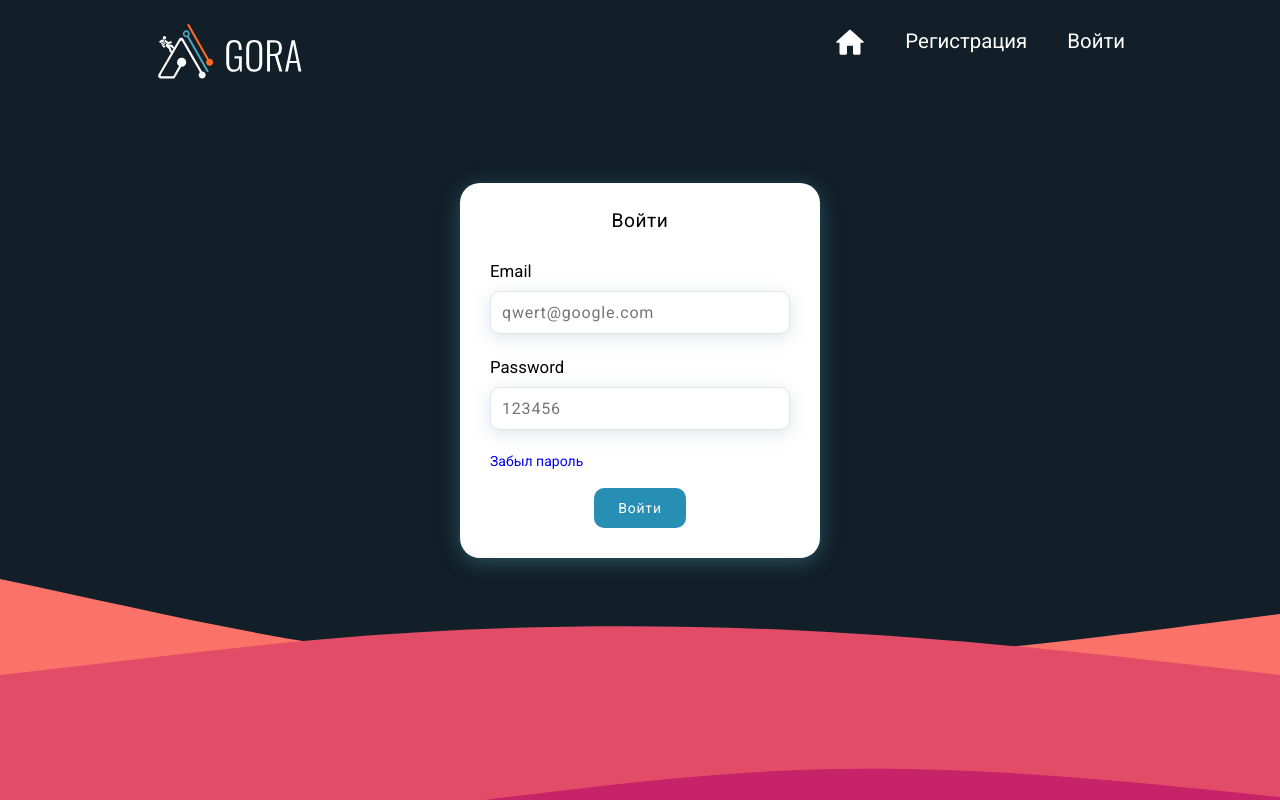
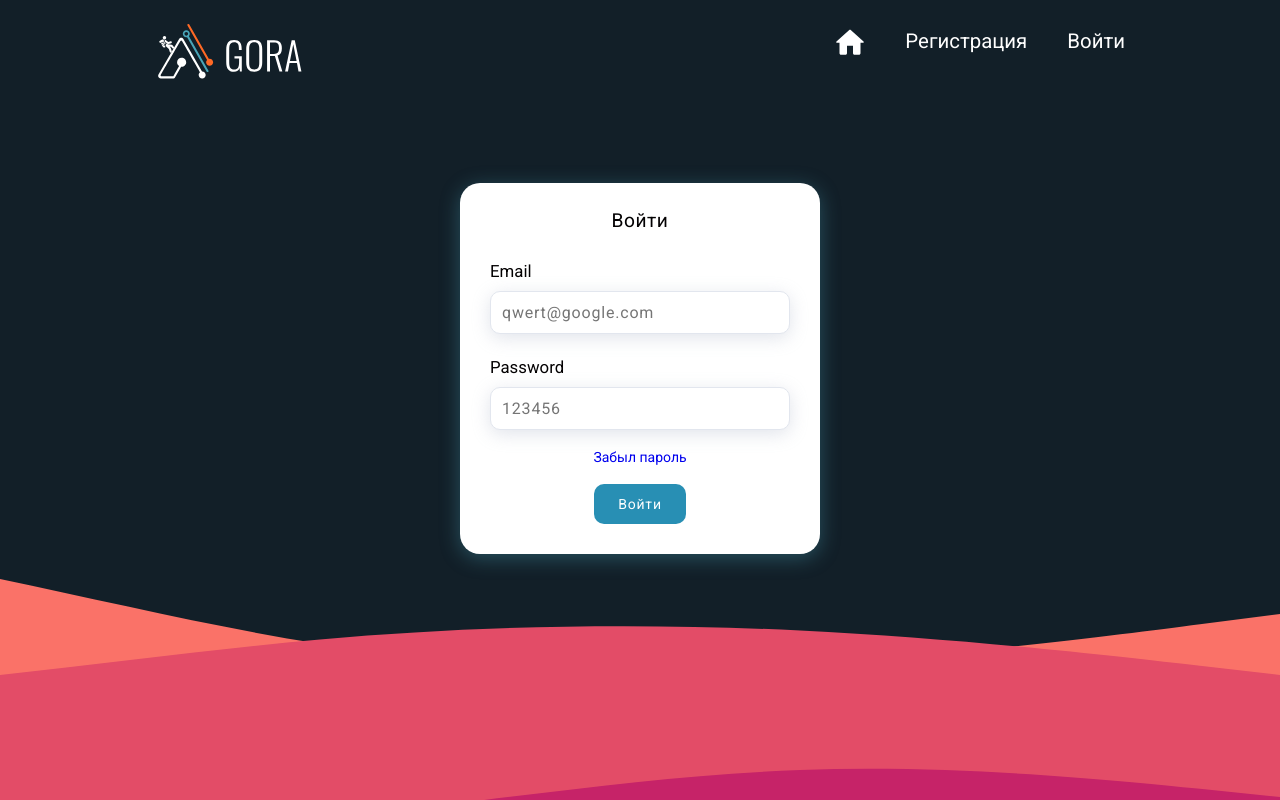
Before and after one commit to Kblc-Kblc/gora, a Vue app: page /sign-in in a window 1280 px wide. Built offline with nearby package versions, Linux system fonts and the light colour scheme; no server answers.

Commit message:
фикс баг дизайн

```diff
--- a/src/components/Header.vue
+++ b/src/components/Header.vue
@@ -13,9 +13,9 @@
           <router-link to="/" class="header-nav__item">
             <img src="../assets/home3.svg" alt="" />
           </router-link>
-          <router-link to="dashboard" class="header-nav__item" v-if="user"
-            >{{ user.email }}</router-link
-          >
+          <router-link to="dashboard" class="header-nav__item" v-if="user">{{
+            user.email
+          }}</router-link>
           <router-link to="sign-up" class="header-nav__item" v-if="!user"
             >Регистрация</router-link
           >
@@ -97,7 +97,9 @@ h2 {
 
     display: inline-block;
     position: relative;
-
+    @media (max-width: $md4+px) {
+      margin: 0px 0px 10px 0px;
+    }
 
     &:after {
       background: none repeat scroll 0 0 transparent;
--- a/src/components/SignIn.vue
+++ b/src/components/SignIn.vue
@@ -86,10 +86,9 @@ export default {
   max-width: 360px;
   margin: 0px auto;
   padding: 16px 30px 30px;
-   @media (max-width: $md4+px) {
+  @media (max-width: $md4+px) {
     margin: 0px 0px 30px 0px;
   }
-
 
   &__article {
   }
@@ -131,7 +130,7 @@ export default {
   }
 
   &__input {
-    margin: 0px 0px 24px 0px;
+    margin: 0px 0px 20px 0px;
   }
 
   &__btn {
@@ -141,5 +140,6 @@ export default {
 .forgot-password-link {
   display: block;
   padding: 0px 0px 20px 0px;
+  text-align: center;
 }
 </style>
```
